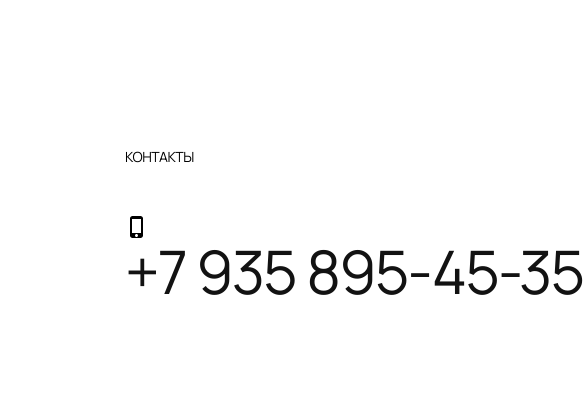
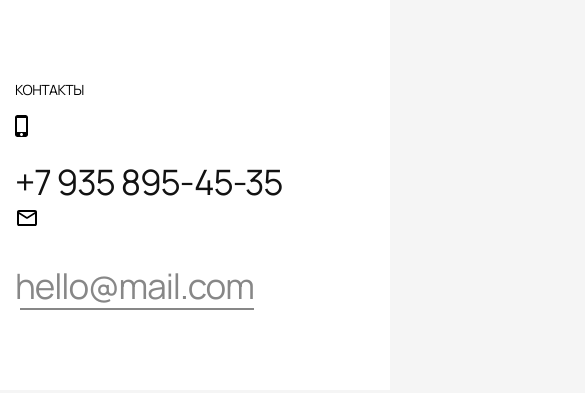
Before and after one commit to codezla/metrica-site, a plain HTML site: page index.html in a window 390 px wide. Shown: the part 5920-6313 px from the top of the page, 585 px wide, since content can reach past the window. Drawn offline with Linux system fonts and the light colour scheme.

Commit message:
add adaptive

```diff
--- a/styles/mobile.css
+++ b/styles/mobile.css
@@ -187,4 +187,36 @@
   .gallery__controls {
     justify-content: space-between;
   }
+
+  .contacts__container {
+    padding-top: 80px;
+    padding-bottom: 80px;
+  }
+
+  .contacts__title {
+    margin-bottom: 58px;
+  }
+
+  .contacts {
+    flex-wrap: wrap;
+    row-gap: 58px;
+  }
+
+  .contact {
+    width: 100%;
+  }
+
+  .phone__contact:after {
+    top: -46px;
+  }
+
+  .mail__contact:after {
+    top: -58px;
+  }
+
+  .phone__contact__link,
+  .mail__contact__link {
+    font-size: 35px;
+    line-height: 45.62px;
+  }
 }
--- a/styles/styles.css
+++ b/styles/styles.css
@@ -425,15 +425,16 @@ h2 {
 
 .contacts__container {
   width: 1400px;
+  padding-top: 150px;
+  padding-bottom: 150px;
 }
 
 .contacts__title {
-  padding-top: 150px;
   margin-bottom: 75px;
+  line-height: 25px;
 }
 
 .contacts {
-  padding-bottom: 150px;
   display: flex;
   column-gap: 104px;
 }
@@ -448,7 +449,8 @@ h2 {
   content: "";
   display: block;
   background-image: url("../resources/outline__phone.svg");
-  top: -26px;
+  top: -54px;
+  left: -5px;
   width: 24px;
   height: 24px;
   background-size: cover;
@@ -460,7 +462,7 @@ h2 {
   content: "";
   display: block;
   background-image: url("../resources/outline__mail.svg");
-  top: -26px;
+  top: -50px;
   width: 24px;
   height: 24px;
   background-size: cover;
--- a/styles/tablet.css
+++ b/styles/tablet.css
@@ -14,7 +14,8 @@
 
   .container,
   .services,
-  .feedback {
+  .feedback,
+  .contacts__container {
     box-sizing: border-box;
     width: 100%;
     margin-right: 0;
@@ -176,4 +177,26 @@
   .controls__container {
     padding-left: 41px;
   }
+
+  .contacts__container {
+    padding-top: 120px;
+    padding-bottom: 120px;
+  }
+
+  .contacts__title {
+    margin-bottom: 74px;
+  }
+
+  .phone__contact:after {
+    top: -53px;
+  }
+
+  .mail__contact:after {
+    top: -49px;
+  }
+
+  .phone__contact__link,
+  .mail__contact__link {
+    font-size: 45px;
+  }
 }
```
